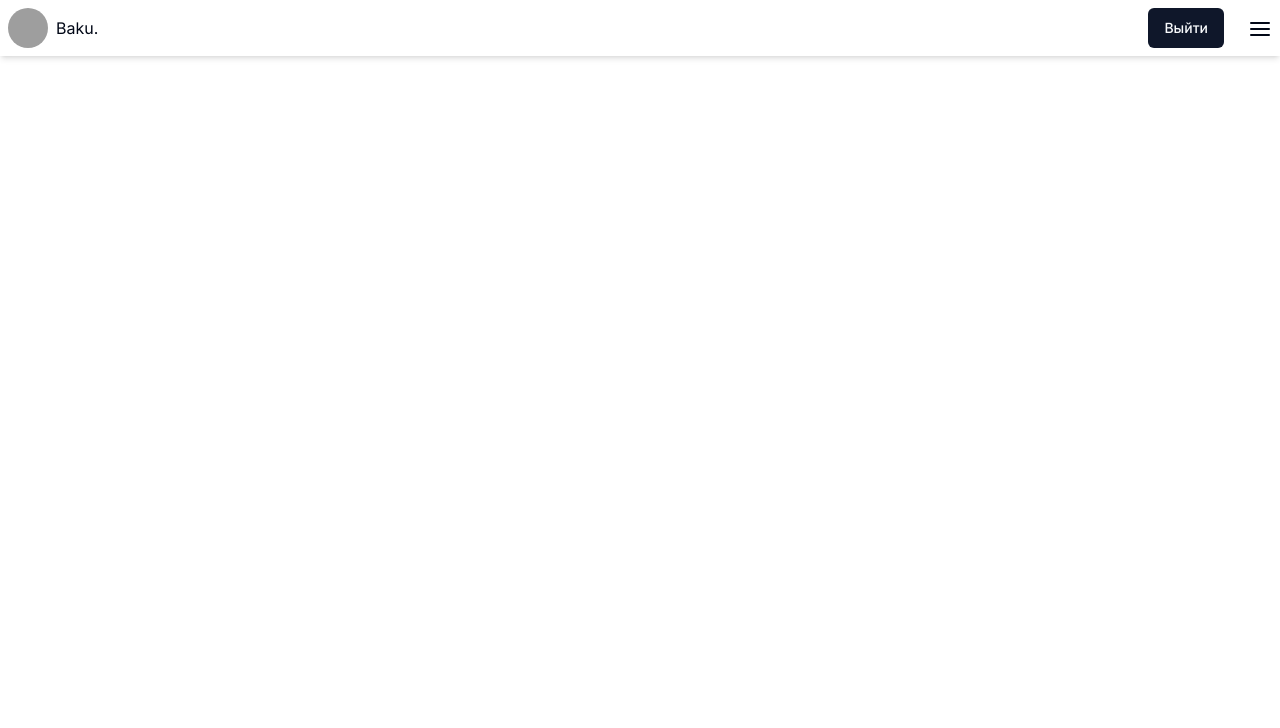
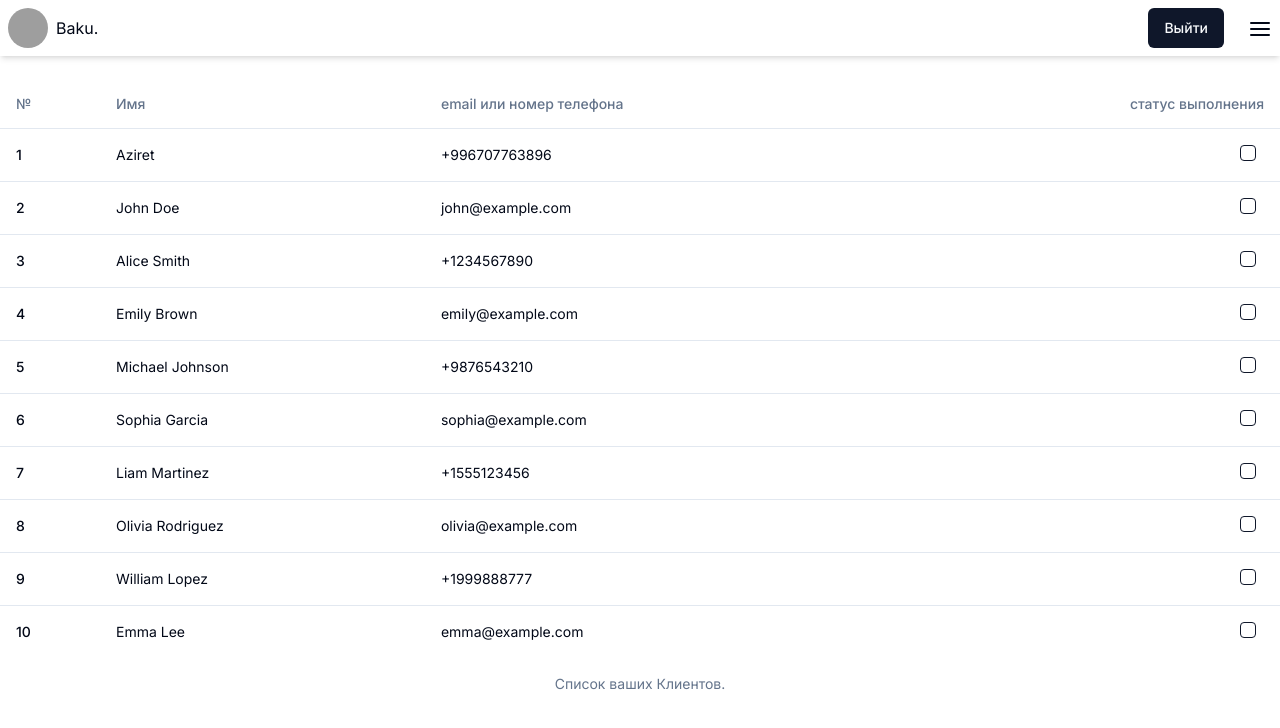
Before and after one commit to BakuEmilov/hairdresser-Irina, a Next.js app: page /admin in a window 1280 px wide. Shown: the top 728 px of the page. Built offline with nearby package versions, Linux system fonts and the light colour scheme; grey boxes are pictures that could not be loaded.

Commit message:
I made a table of clients

```diff
--- /dev/null
+++ b/src/app/admin/components/customers/Customers.tsx
@@ -0,0 +1,56 @@
+import {
+  Table,
+  TableBody,
+  TableCaption,
+  TableCell,
+  TableHead,
+  TableHeader,
+  TableRow,
+} from "@/components/ui/table";
+
+import { Checkbox } from "@/components/ui/checkbox";
+
+const customersData = [
+  { id: 1, name: "Aziret", contact: "+996707763896" },
+  { id: 2, name: "John Doe", contact: "john@example.com" },
+  { id: 3, name: "Alice Smith", contact: "+1234567890" },
+  { id: 4, name: "Emily Brown", contact: "emily@example.com" },
+  { id: 5, name: "Michael Johnson", contact: "+9876543210" },
+  { id: 6, name: "Sophia Garcia", contact: "sophia@example.com" },
+  { id: 7, name: "Liam Martinez", contact: "+1555123456" },
+  { id: 8, name: "Olivia Rodriguez", contact: "olivia@example.com" },
+  { id: 9, name: "William Lopez", contact: "+1999888777" },
+  { id: 10, name: "Emma Lee", contact: "emma@example.com" },
+];
+
+const Customers = () => {
+  return (
+    <div className="max-w-[1330px] mx-auto mt-6">
+      <Table>
+        <TableCaption>Список ваших Клиентов.</TableCaption>
+        <TableHeader>
+          <TableRow className="text-[12px] lg:text-sm">
+            <TableHead className="w-[100px]">№</TableHead>
+            <TableHead>Имя</TableHead>
+            <TableHead>email или номер телефона</TableHead>
+            <TableHead className="text-right">статус выполнения</TableHead>
+          </TableRow>
+        </TableHeader>
+        <TableBody>
+          {customersData.map((customer, index) => (
+            <TableRow key={index} className="text-[12px] lg:text-sm">
+              <TableCell className="font-medium">{customer.id}</TableCell>
+              <TableCell>{customer.name}</TableCell>
+              <TableCell>{customer.contact}</TableCell>
+              <TableCell className="text-right ">
+                <Checkbox className="mr-6" />
+              </TableCell>
+            </TableRow>
+          ))}
+        </TableBody>
+      </Table>
+    </div>
+  );
+};
+
+export default Customers;
--- a/src/app/admin/page.tsx
+++ b/src/app/admin/page.tsx
@@ -1,9 +1,11 @@
 import React from "react";
 import AdminLayout from "./components/layout/AdminLayout";
+import Customers from "./components/customers/Customers";
 
 const AdminPage = () => {
   return (
     <AdminLayout>
+      <Customers/>
     </AdminLayout>
   );
 };
```
